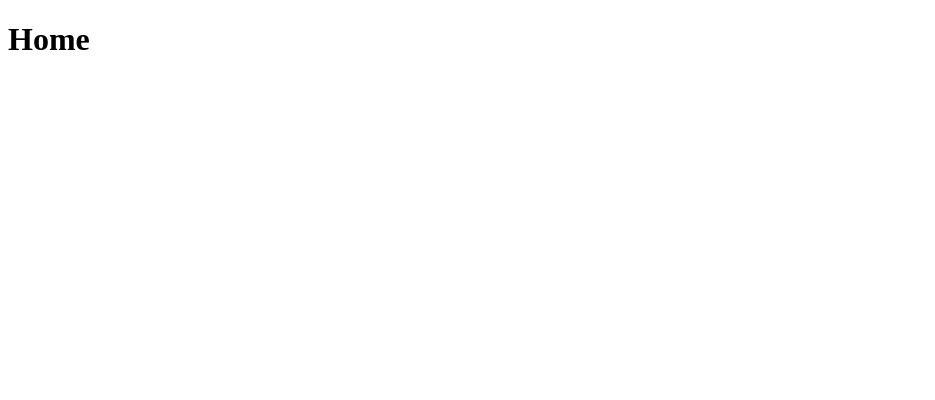
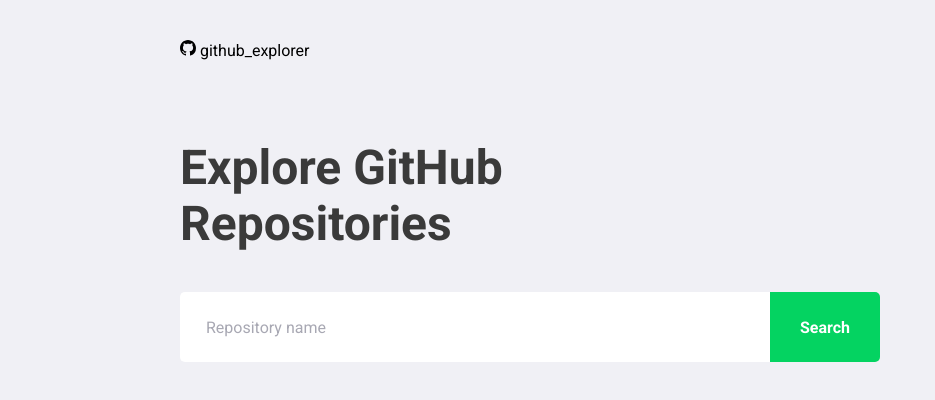
Before and after one commit to ygorthiago/github-explorer, a React (Vite) app: page / in a window 1280 px wide. Shown: the top 400 px of the page, without its empty margins (0-935 px from the left). Built offline with nearby package versions, Linux system fonts and the light colour scheme.

Commit message:
feat: Home page

```diff
--- a/index.html
+++ b/index.html
@@ -3,6 +3,7 @@
   <head>
     <meta charset="UTF-8" />
     <meta name="viewport" content="width=device-width, initial-scale=1.0" />
+    <link href="https://fonts.googleapis.com/css2?family=Roboto:wght@400;700&display=swap" rel="stylesheet">
     <title>GitHub Explorer</title>
   </head>
   <body>
--- a/package.json
+++ b/package.json
@@ -12,11 +12,13 @@
     "react": "^17.0.2",
     "react-dom": "^17.0.2",
     "react-icons": "^4.3.1",
-    "react-router-dom": "^6.3.0"
+    "react-router-dom": "^6.3.0",
+    "styled-components": "^5.3.5"
   },
   "devDependencies": {
     "@types/react": "^17.0.33",
     "@types/react-dom": "^17.0.10",
+    "@types/styled-components": "^5.1.25",
     "@typescript-eslint/eslint-plugin": "^5.18.0",
     "@typescript-eslint/parser": "^5.18.0",
     "@vitejs/plugin-react": "^1.0.7",
--- a/src/App.tsx
+++ b/src/App.tsx
@@ -1,7 +1,13 @@
 import { Router } from './Router';
+import GlobalStyle from './styles/global';
 
 function App() {
-  return <Router />;
+  return (
+    <>
+      <Router />
+      <GlobalStyle />
+    </>
+  );
 }
 
 export default App;
--- a/src/Router.tsx
+++ b/src/Router.tsx
@@ -1,13 +1,13 @@
 import { BrowserRouter, Navigate, Route, Routes } from "react-router-dom";
 import { Home } from "./pages/Home";
-import { Respository } from "./pages/Repository";
+import { Repository } from "./pages/Repository";
 
 export function Router(): JSX.Element {
   return(
     <BrowserRouter>
       <Routes>
         <Route path="/" element={<Home />} />
-        <Route path="/repository/:repository*" element={<Respository />} />
+        <Route path="/repository/:repository*" element={<Repository />} />
         <Route
           path="*"
           element={<Navigate to="/" replace />}
--- a/src/pages/Home/Home.tsx
+++ b/src/pages/Home/Home.tsx
@@ -1,5 +1,125 @@
+import { FormEvent, useEffect, useRef, useState } from "react";
+import { Link } from "react-router-dom";
+import { FiChevronRight } from 'react-icons/fi';
+import { BsGithub } from 'react-icons/bs';
+import api from "../../services/api";
+import { ClearList, HomeContainer, HomeTitle, Repositories, SearchError, SearchRepoForm } from "./styles";
+
+interface Repository {
+  full_name: string;
+  description: string;
+  owner: {
+    login: string;
+    avatar_url: string;
+  };
+}
+
 export function Home() {
+  const timeOut = useRef<undefined | number>();
+  const searchInputRef = useRef<HTMLInputElement | null>(null)
+
+  const [inputError, setInputError] = useState('');
+  const [repositories, setRepositories] = useState<Repository[]>(() => {
+    const storagedRepositories = localStorage.getItem(
+      '@GithubExplorer:repositories',
+    );
+
+    if (storagedRepositories) {
+      return JSON.parse(storagedRepositories);
+    }
+    return [];
+  });
+
+  useEffect(() => {
+    localStorage.setItem(
+      '@GithubExplorer:repositories',
+      JSON.stringify(repositories),
+    );
+  }, [repositories]);
+
+  async function handleAddRepository(
+    event?: FormEvent<HTMLFormElement>
+  ): Promise<void> {
+    event?.preventDefault()
+    const newRepo = searchInputRef.current?.value
+
+    if (!newRepo) {
+      setInputError('Enter the author/repository name');
+      return;
+    }
+
+    const newRepoIndex = repositories.findIndex(repo => repo.full_name === newRepo)
+
+    if (newRepoIndex > -1) {
+      const newRepositories = repositories.splice(newRepoIndex, 1);
+
+      setRepositories(newRepositories)
+    }
+
+    try {
+      const response = await api.get<Repository>(`/repos/${newRepo}`);
+
+      const repository = response.data;
+
+      setRepositories([repository, ...repositories]);
+
+      if (searchInputRef.current) searchInputRef.current.value = ''
+      setInputError('');
+      clearTimeout(timeOut.current);
+    } catch (err) {
+      setInputError('Error searching this repository');
+    }
+  }
+
+  function searchAgents() {
+    clearTimeout(timeOut.current);
+    timeOut.current = setTimeout(() => {
+      handleAddRepository()
+    }, 1200);
+  }
+
+  function clearRepositoryList() {
+    setRepositories([])
+    localStorage.clear();
+  }
+
   return (
-    <h1>Home</h1>
+    <HomeContainer>
+      <header>
+        <BsGithub /> github_explorer
+      </header>
+
+      <HomeTitle>Explore GitHub Repositories</HomeTitle>
+      <SearchRepoForm hasError={false} onSubmit={handleAddRepository}>
+        <input
+          onChange={searchAgents}
+          ref={searchInputRef}
+          placeholder="Repository name"
+        />
+        <button type="submit">Search</button>
+      </SearchRepoForm>
+      {inputError && <SearchError>{inputError}</SearchError>}
+
+      <Repositories>
+        {!!repositories.length && <ClearList onClick={clearRepositoryList}>Clear list</ClearList>}
+        {repositories.map(repository => (
+          <Link
+            key={repository.full_name}
+            to={`/repository/${repository.full_name}`}
+          >
+            <img
+              src={repository.owner.avatar_url}
+              alt={repository.owner.login}
+            />
+            <div>
+              <strong>{repository.full_name}</strong>
+              <p>{repository.description}</p>
+            </div>
+            <FiChevronRight size={20} />
+          </Link>
+        ))}
+      </Repositories>
+    </HomeContainer>
+
   )
 }
--- /dev/null
+++ b/src/pages/Home/styles.ts
@@ -0,0 +1,133 @@
+import styled, { css } from 'styled-components'
+import Theme from '../../styles/Theme';
+
+interface FormProps {
+  hasError: boolean;
+}
+
+export const HomeContainer = styled.main`
+
+`
+
+export const HomeTitle = styled.h1`
+  font-size: 48px;
+  color: ${Theme.colors.primaryDarkerGray};
+  max-width: 450px;
+  line-height: 56px;
+  align-self: flex-start;
+  margin-top: 80px;
+`;
+
+export const SearchRepoForm = styled.form<FormProps>`
+  margin-top: 40px;
+  max-width: 700px;
+  display: flex;
+
+  input {
+    flex: 1;
+    height: 70px;
+    padding: 0 24px;
+    border: 0;
+    border-radius: 5px 0 0 5px;
+    color: ${Theme.colors.primaryDarkerGray};
+    border: 2px solid ${Theme.colors.primaryWhite};
+    border-right: 0;
+
+    ${props =>
+      props.hasError &&
+      css`
+        border-color: ${Theme.colors.primaryRed};
+      `}
+
+    &::placeholder {
+      color: ${Theme.colors.primaryGray};
+    }
+  }
+
+  button {
+    width: 110px;
+    height: 70px;
+    background: ${Theme.colors.primaryGreen};
+    border-radius: 0 5px 5px 0;
+    border: 0;
+    color: ${Theme.colors.primaryWhite};
+    font-weight: bold;
+    transition: background-color 0.2s;
+
+    &:hover {
+      opacity: 0.8;
+    }
+  }
+`;
+
+export const SearchError = styled.span`
+  display: block;
+  color: ${Theme.colors.primaryRed};
+  margin-top: 8px;
+`;
+
+export const Repositories = styled.section`
+  margin-top: 60px;
+  max-width: 700px;
+
+  a {
+    background: ${Theme.colors.primaryWhite};
+    border-radius: 5px;
+    width: 100%;
+    padding: 24px;
+    display: block;
+    text-decoration: none;
+
+    display: flex;
+    align-items: center;
+    transition: transform 0.2s;
+
+    & + a {
+      margin-top: 16px;
+    }
+
+    &:hover {
+      transform: translateX(10px);
+    }
+
+    img {
+      width: 64px;
+      height: 64px;
+      border-radius: 50%;
+    }
+
+    div {
+      flex: 1;
+      margin: 0 16px;
+
+      strong {
+        font-size: 20px;
+        color: ${Theme.colors.primaryDarkGray};
+      }
+
+      p {
+        font-size: 18px;
+        color: ${Theme.colors.primaryGray};
+        margin-top: 4px;
+      }
+    }
+
+    svg {
+      margin-left: auto;
+      color: ${Theme.colors.primaryLightGray};
+    }
+  }
+`;
+
+export const ClearList = styled.span`
+  display: flex;
+  justify-content: flex-end;
+  margin-bottom: 20px;
+  color: ${Theme.colors.primaryDarkGray};
+  cursor: pointer;
+  transition: all 0.3s;
+
+  &:hover {
+    opacity: 0.8;
+  }
+`
--- /dev/null
+++ b/src/services/api.ts
@@ -0,0 +1,7 @@
+import axios from 'axios';
+
+const api = axios.create({
+  baseURL: 'https://api.github.com',
+});
+
+export default api;
--- /dev/null
+++ b/src/styles/Theme.ts
@@ -0,0 +1,14 @@
+const Theme = {
+  colors: {
+    primaryLightGray: '#cbcbd6',
+    primaryGray: '#a8a8b3',
+    primaryDarkGray: '#3d3d4d',
+    primaryDarkerGray: '#3a3a3a',
+    primaryWhite: '#ffffff',
+    primaryRed: '#c53030',
+    primaryGreen: '#04d361',
+    background: '#f0f0f5'
+  }
+}
+
+export default Theme
--- /dev/null
+++ b/src/styles/global.ts
@@ -0,0 +1,30 @@
+import { createGlobalStyle } from 'styled-components';
+import Theme from './Theme';
+
+export default createGlobalStyle`
+  * {
+    margin: 0;
+    padding: 0;
+    outline: 0;
+    box-sizing: border-box;
+  }
+
+  #root {
+    max-width: 960px;
+    margin: 0 auto;
+    padding: 40px 20px;
+  }
+
+  body {
+    background: ${Theme.colors.background};
+    -webkit-font-smoothing: antialiased;
+  }
+
+  body, input, button {
+    font: 16px Roboto, sans-serif;
+  }
+
+  button {
+    cursor: pointer;
+  }
+`;
```
Also changed, not shown: src/favicon.svg (added), 1 other file (tests, documents, lock files or other folders).
